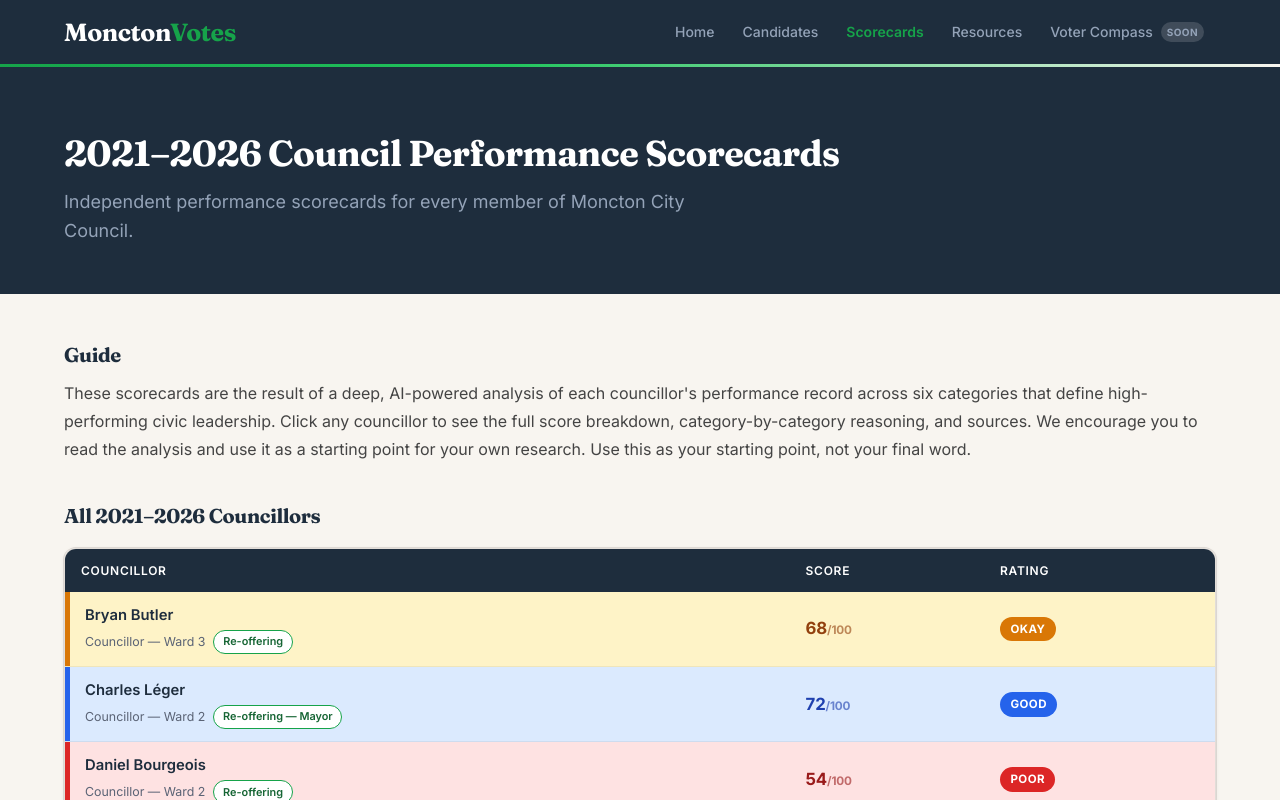
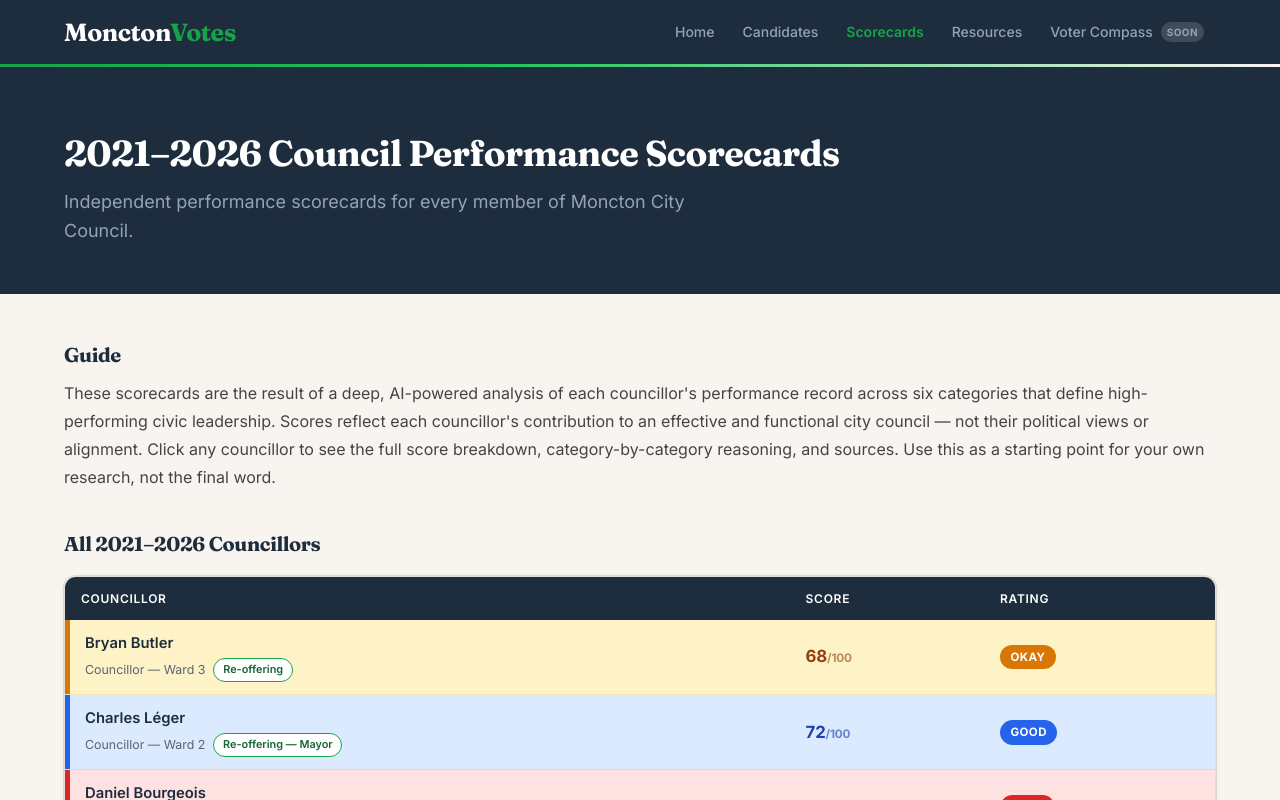
Before and after one commit to aaronslewis/moncton-votes, a React (Vite) app: page /scorecards in a window 1280 px wide. Shown: the top 800 px of the page. Built offline with nearby package versions, Linux system fonts and the light colour scheme.

Commit message:
Update Scorecards text

```diff
--- a/src/pages/ReportCards.jsx
+++ b/src/pages/ReportCards.jsx
@@ -67,10 +67,10 @@ export default function ReportCards() {
           <h2 style={{ fontSize: 'var(--text-xl)', marginBottom: 'var(--space-3)', color: '#1E2D3D' }}>Guide</h2>
           <p style={{ fontSize: 'var(--text-base)', color: '#444', lineHeight: 1.75, margin: 0 }}>
             These scorecards are the result of a deep, AI-powered analysis of each councillor's performance
-            record across six categories that define high-performing civic leadership. Click any councillor
-            to see the full score breakdown, category-by-category reasoning, and sources. We encourage you
-            to read the analysis and use it as a starting point for your own research. Use this as your
-            starting point, not your final word.
+            record across six categories that define high-performing civic leadership. Scores reflect each
+            councillor's contribution to an effective and functional city council — not their political
+            views or alignment. Click any councillor to see the full score breakdown, category-by-category
+            reasoning, and sources. Use this as a starting point for your own research, not the final word.
           </p>
         </section>
 
```
